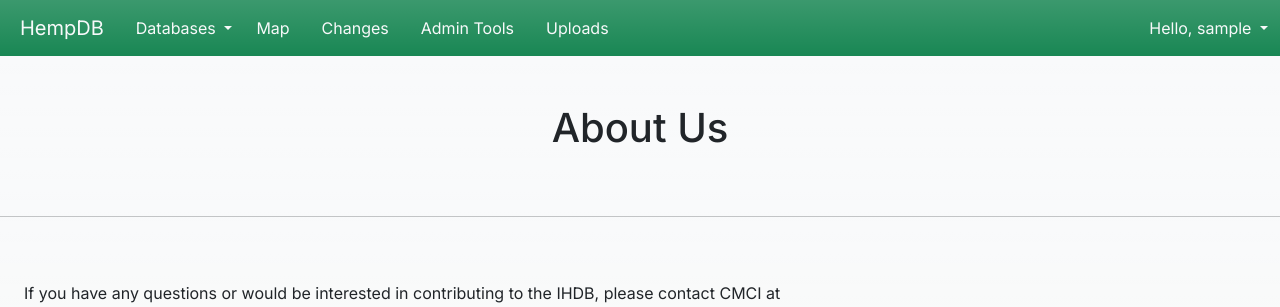
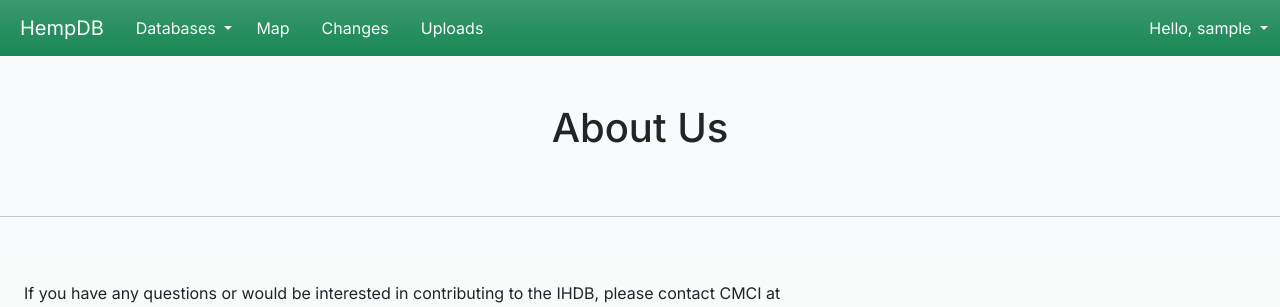
Before and after one commit to cmciosu/hemp-db, a Django app: page /about/ in a window 1280 px wide. Shown: the top 307 px of the page. Run offline with Django 4.2, Linux system fonts and the light colour scheme; the visitor is signed in with stand-in values (Sample User, id 1); data that the repository does not hold is empty; parts of the project's set-up code (start-up, migrations or seed data) failed here and were passed over; some libraries are stand-ins or nearby versions; some web fonts are replaced.

Commit message:
Remove "Admin Tools" link in navbar

```diff
--- a/helloworld/templates/master.html
+++ b/helloworld/templates/master.html
@@ -59,9 +59,6 @@
               <a class="nav-link link-light px-3 text-light" href="/changes">Changes</a>
             </li>
             <li class="nav-item">
-              <a class="nav-link link-light px-3 text-light" href="/admin_tools">Admin Tools</a>
-            </li>
-            <li class="nav-item">
               <a class="nav-link link-light px-3 text-light" href="/upload_wizard">Uploads</a>
             </li>
           {% endif %}
```
